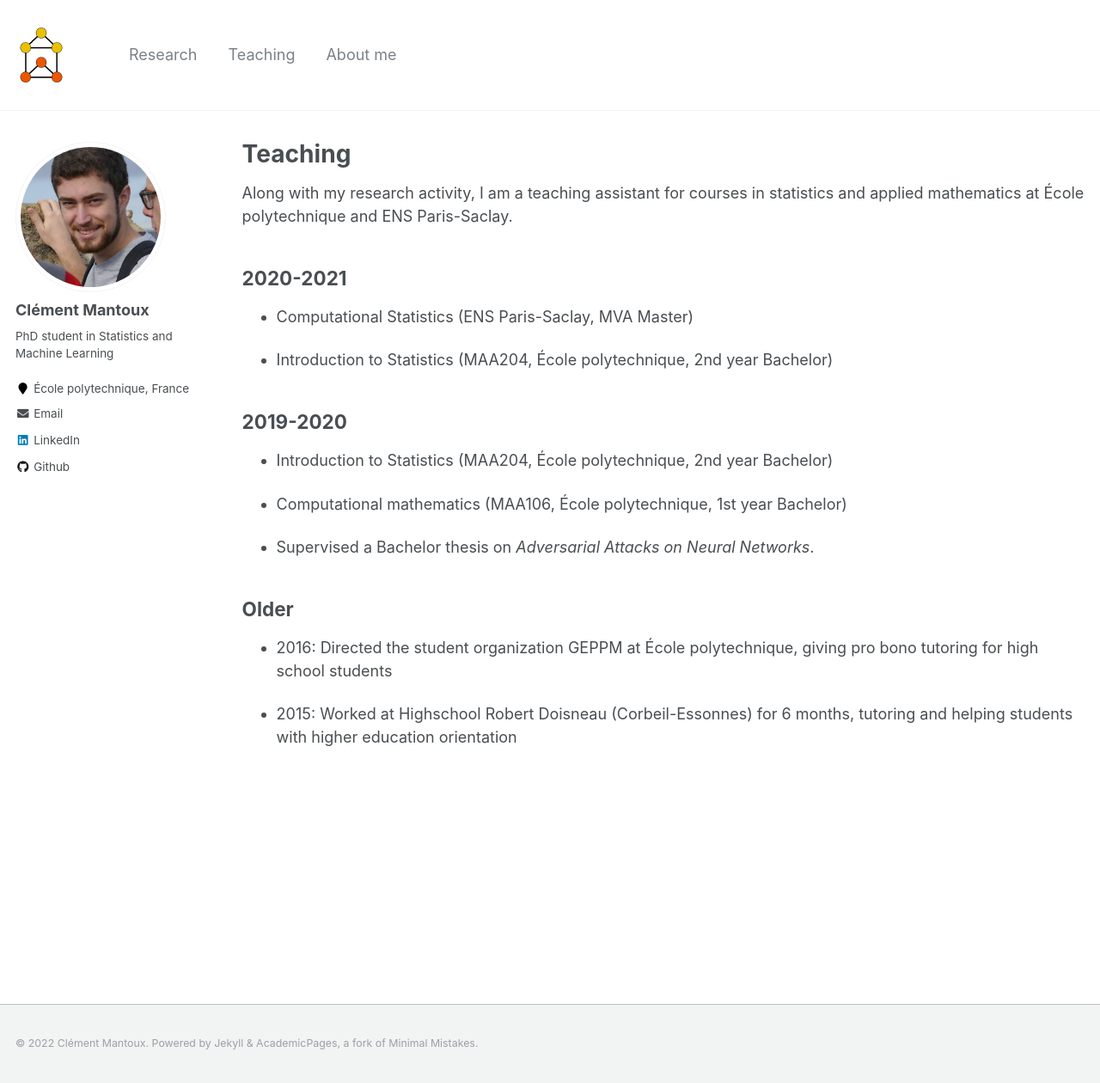
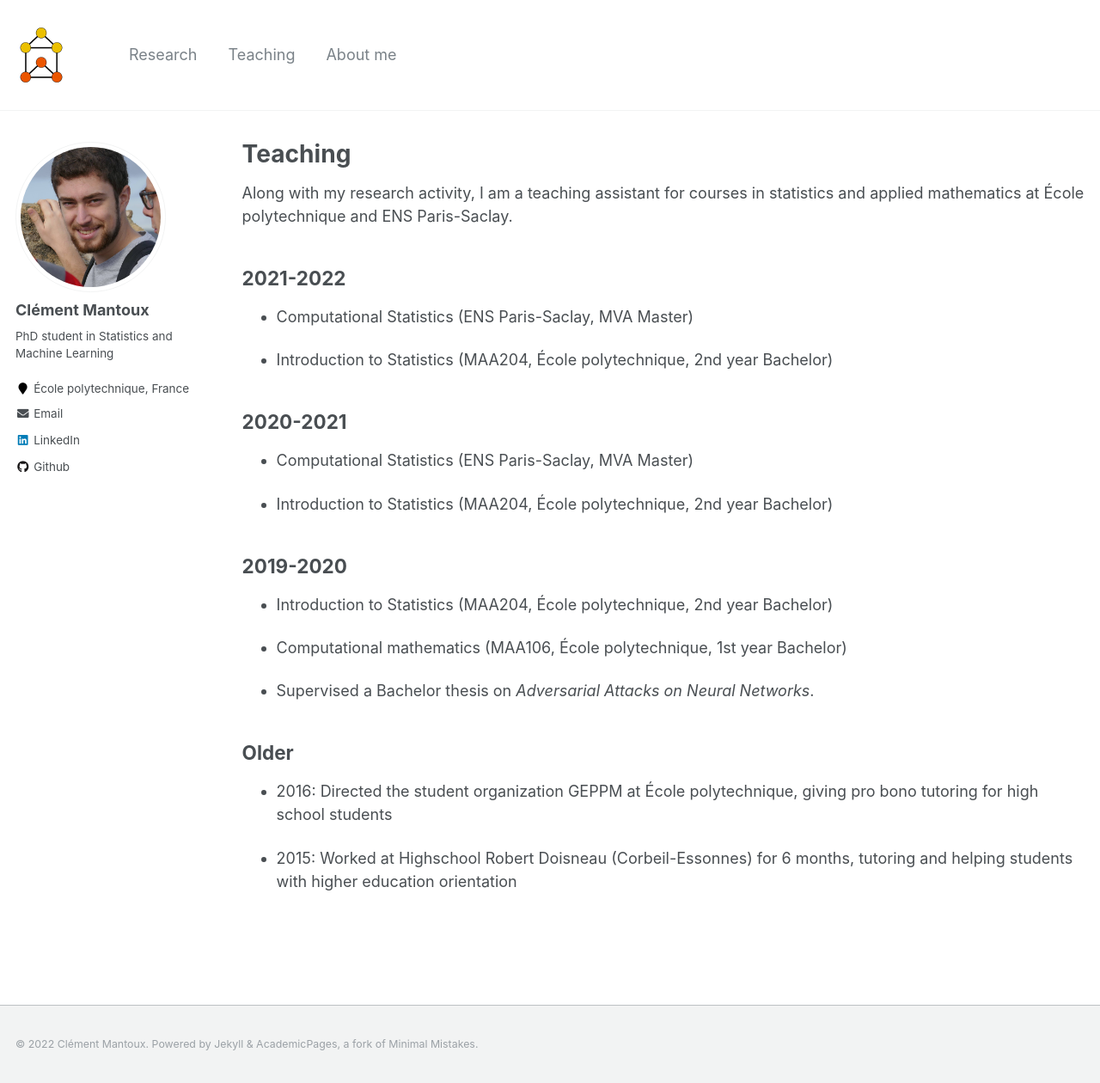
Before and after one commit to cmantoux/cmantoux.github.io, a Jekyll site: the page built from _pages/teaching.md, in a window 1280 px wide and 1260 px high. Shown: the whole window at 86% size. Built offline with Jekyll 4.4.1, drawn with Linux system fonts in a browser that asks for light colours.

Commit message:
Update teaching.md

```diff
--- a/_pages/teaching.md
+++ b/_pages/teaching.md
@@ -8,6 +8,12 @@ author_profile: true
 {% include base_path %}
 
 Along with my research activity, I am a teaching assistant for courses in statistics and applied mathematics at École polytechnique and ENS Paris-Saclay.
+
+## 2021-2022
+
+- Computational Statistics (ENS Paris-Saclay, MVA Master)
+
+- Introduction to Statistics (MAA204, École polytechnique, 2nd year Bachelor)
 
 ## 2020-2021
 
```
